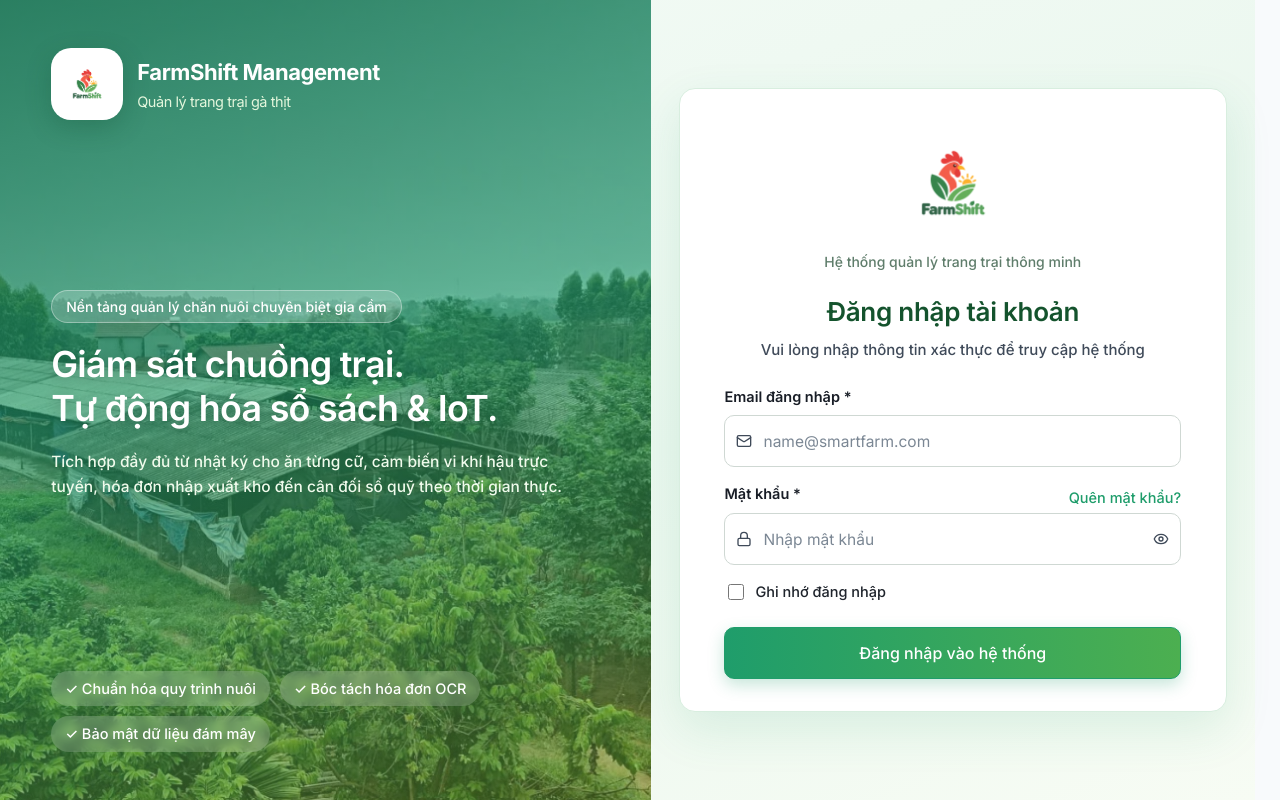
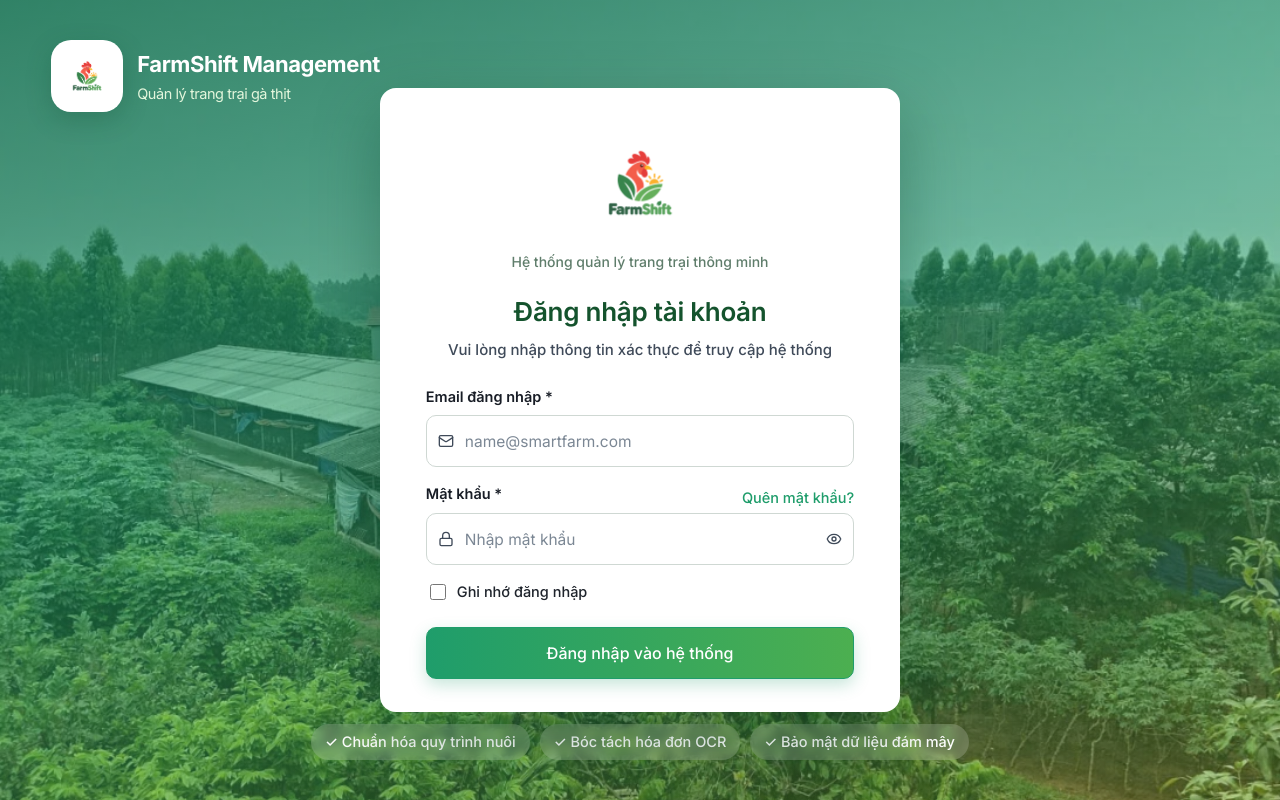
Before and after one commit to QuyQuy123/Smart-Farm-Management-System, a React (Vite) app in the folder frontendFarmShift/: page /login in a window 1280 px wide. Built offline with nearby package versions, Linux system fonts and the light colour scheme; no server answers; a web font is replaced by a local one.

Commit message:
Trang dang nhap: anh nen phu ca trang, the dang nhap o giua

```diff
--- a/frontendFarmShift/src/features/auth/AuthLayout.jsx
+++ b/frontendFarmShift/src/features/auth/AuthLayout.jsx
@@ -1,5 +1,5 @@
 // src/features/auth/AuthLayout.jsx
-// Bright white / green login shell: farm photo panel on the left, logo + form card on the right.
+// Login shell: farm photo across the whole page, logo + form card centred on top of it.
 // The login-visual-panel / farmshift-auth-form-* classes keep the responsive rules in farmshift.css.
 import React from 'react';
 import farmLogo from '../../assets/logo_Farm.png';
@@ -8,6 +8,7 @@ import styles from './AuthLayout.module.css';
 export const AuthLayout = ({ children }) => {
   return (
     <div className={styles.page}>
+      {/* Ảnh trang trại phủ cả trang (nền của .page); logo ở góc trên, nhãn ở chân trang, ẩn trên màn hẹp. */}
       <div className={`login-visual-panel ${styles.visual}`}>
         <div className={styles.visualBrand}>
           <img src={farmLogo} alt="" className={styles.visualLogo} />
@@ -15,17 +16,6 @@ export const AuthLayout = ({ children }) => {
             FarmShift Management
             <small>Quản lý trang trại gà thịt</small>
           </strong>
-        </div>
-
-        <div className={styles.visualBody}>
-          <span className={styles.badge}>Nền tảng quản lý chăn nuôi chuyên biệt gia cầm</span>
-          <h1>
-            Giám sát chuồng trại.<br />
-            Tự động hóa sổ sách & IoT.
-          </h1>
-          <p>
-            Tích hợp đầy đủ từ nhật ký cho ăn từng cữ, cảm biến vi khí hậu trực tuyến, hóa đơn nhập xuất kho đến cân đối sổ quỹ theo thời gian thực.
-          </p>
         </div>
 
         <div className={styles.ticks}>
--- a/frontendFarmShift/src/features/auth/AuthLayout.module.css
+++ b/frontendFarmShift/src/features/auth/AuthLayout.module.css
@@ -10,34 +10,38 @@
   min-height: 100dvh;
   --auth-heading-gap: clamp(14px, 3vh, 24px);
   --auth-remember-gap: clamp(14px, 3vh, 24px);
+  position: relative;
   display: flex;
-  background: linear-gradient(160deg, #f4fbf6 0%, #eaf7ee 55%, #f7fcf4 100%);
+  background: #1f9d6b url('../../assets/login-farm.webp') center / cover no-repeat;
   font-family: var(--font-haas);
 }
 
-/* Left: farm photo with a green → young-green veil */
+/* The app keeps a scrollbar gutter on every page; the full-bleed login photo must reach the right edge instead. */
+:global(html):has(.page),
+:global(body):has(.page) {
+  overflow-y: auto;
+  scrollbar-gutter: auto;
+}
+
+/* Farm photo across the whole page with a green → young-green veil */
+.page::before {
+  content: '';
+  position: absolute;
+  inset: 0;
+  background: linear-gradient(165deg, rgba(14, 110, 74, 0.82) 0%, rgba(31, 157, 107, 0.55) 45%, rgba(138, 190, 60, 0.32) 100%);
+}
+
+/* Logo (top-left) and ticks (bottom) sit on the photo, behind the centred card */
 .visual {
-  flex: 1 1 0;
-  min-width: 0;
-  position: relative;
+  position: absolute;
+  inset: 0;
   display: flex;
   flex-direction: column;
   justify-content: space-between;
-  padding: clamp(24px, 6vh, 56px) clamp(24px, 4vw, 64px);
-  gap: 24px;
+  padding: clamp(24px, 5vh, 48px) clamp(24px, 4vw, 64px);
   color: #ffffff;
-  background: url('../../assets/login-farm.webp') center / cover no-repeat;
-  overflow: hidden;
+  pointer-events: none;
 }
-
-.visual::before {
-  content: '';
-  position: absolute;
-  inset: 0;
-  background: linear-gradient(165deg, rgba(14, 110, 74, 0.86) 0%, rgba(31, 157, 107, 0.62) 45%, rgba(138, 190, 60, 0.38) 100%);
-}
-
-.visual > * { position: relative; }
 
 .visualBrand { display: flex; align-items: center; gap: 14px; }
 
@@ -54,32 +58,7 @@
 .visualBrand strong { font-size: 22px; font-weight: 700; letter-spacing: -0.02em; }
 .visualBrand small { display: block; margin-top: 2px; font-size: 14.5px; font-weight: 400; color: #e3f6dc; }
 
-.visualBody { max-width: 520px; }
-
-.badge {
-  display: inline-block;
-  margin-bottom: 20px;
-  padding: 5px 14px;
-  border-radius: 999px;
-  background: rgba(255, 255, 255, 0.2);
-  border: 1px solid rgba(255, 255, 255, 0.35);
-  font-size: 14px;
-  font-weight: 500;
-}
-
-.visualBody h1 {
-  margin: 0 0 18px;
-  font-size: clamp(28px, 2.8vw, 40px);
-  font-weight: 600;
-  line-height: 1.22;
-  letter-spacing: -0.02em;
-  color: #ffffff !important;
-  text-shadow: 0 2px 12px rgba(0, 0, 0, 0.18);
-}
-
-.visualBody p { margin: 0; font-size: 15.5px; line-height: 1.65; color: #f0fbec; }
-
-.ticks { display: flex; flex-wrap: wrap; gap: 10px; }
+.ticks { display: flex; flex-wrap: wrap; justify-content: center; gap: 10px; }
 
 .ticks span {
   padding: 7px 14px;
@@ -89,9 +68,11 @@
   backdrop-filter: blur(4px);
 }
 
-/* Right: white card on a pale mint canvas */
+/* Centre: white card over the photo */
 .formPanel {
-  flex: 1 1 0;
+  position: relative;
+  z-index: 1;
+  flex: 1 1 auto;
   min-width: 0;
   display: flex;
   align-items: center;
@@ -101,12 +82,12 @@
 
 .card {
   width: 100%;
-  max-width: 560px;
-  padding: clamp(20px, 4vh, 40px) clamp(24px, 3.5vw, 56px);
+  max-width: 520px;
+  padding: clamp(20px, 4vh, 40px) clamp(24px, 3.5vw, 48px);
   background: #ffffff;
-  border: 1px solid #d8eedf;
+  border: 1px solid rgba(255, 255, 255, 0.7);
   border-radius: 16px;
-  box-shadow: 0 18px 48px rgba(31, 157, 107, 0.12);
+  box-shadow: 0 24px 64px rgba(6, 60, 38, 0.35);
 }
 
 .cardBrand {
@@ -160,13 +141,9 @@
 
 @media (max-width: 1100px) {
   .visual { padding: clamp(24px, 5vh, 44px) 32px; }
-  .visualBody h1 { font-size: 32px; }
 }
 
-@media (max-height: 650px) {
-  .visualBody h1 { font-size: 28px; }
-  .badge { margin-bottom: 12px; }
-  .visualBody p { font-size: 14px; }
-  .ticks { gap: 6px; }
-  .ticks span { padding: 5px 10px; font-size: 13px; }
+/* Short screens: the ticks would collide with the card, keep only the logo */
+@media (max-height: 760px) {
+  .ticks { display: none; }
 }
```
